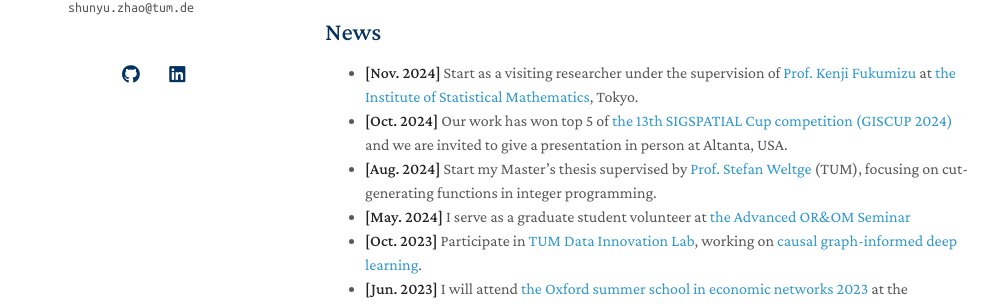
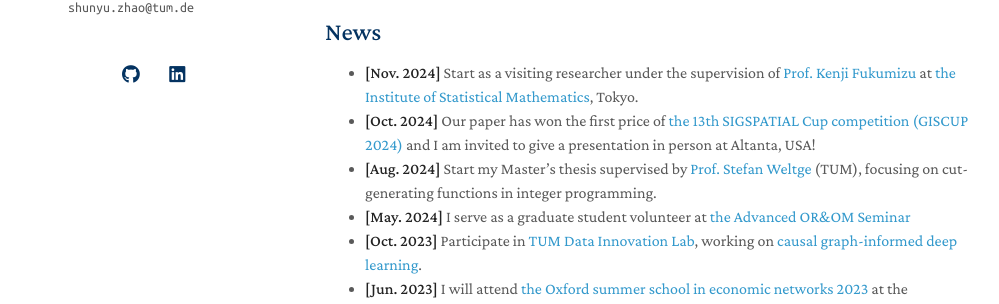
Before and after one commit to s97zhao/self, a Jekyll site: the page built from index.md, in a window 1280 px wide. Shown: the part 293-597 px from the top of the page, without its empty margins (145-1144 px from the left). Built offline with Jekyll 4.4.1, drawn with Linux system fonts in a browser that asks for light colours; a style sheet for code colours, icons or effects is not loaded; our own code applies the rules of GitHub Pages for plain Markdown files.

Commit message:
Update first price in GISCup

```diff
--- a/index.md
+++ b/index.md
@@ -15,7 +15,7 @@ I am a master student at the [department of mathematics](https://www.math.cit.tu
 ## News
 
 - **[Nov. 2024]** Start as a visiting researcher under the supervision of [Prof. Kenji Fukumizu](https://www.ism.ac.jp/~fukumizu/) at [the Institute of Statistical Mathematics](https://www.ism.ac.jp/index_e.html), Tokyo.
-- **[Oct. 2024]** Our work has won top 5 of [the 13th SIGSPATIAL Cup competition (GISCUP 2024)](https://sigspatial2024.sigspatial.org/giscup/index.html) and we are invited to give a presentation in person at Altanta, USA.
+- **[Oct. 2024]** Our paper has won the first price of [the 13th SIGSPATIAL Cup competition (GISCUP 2024)](https://sigspatial2024.sigspatial.org/giscup/index.html) and I am invited to give a presentation in person at Altanta, USA!
 - **[Aug. 2024]** Start my Master’s thesis supervised by [Prof. Stefan Weltge](https://www.professoren.tum.de/en/weltge-stefan) (TUM), focusing on cut-generating functions in integer programming.
 - **[May. 2024]** I serve as a graduate student volunteer at [the Advanced OR&OM Seminar](https://seminarorom.github.io/)
 - **[Oct. 2023]** Participate in [TUM Data Innovation Lab](https://www.mdsi.tum.de/en/di-lab/tum-di-lab/), working on [causal graph-informed deep learning](https://www.mdsi.tum.de/en/di-lab/vergangene-projekte/ws23-tum-chair-for-computer-aided-medical-procedures-augmented-reality-and-oxford-causal-graph-informed-deep-learning/).
```
